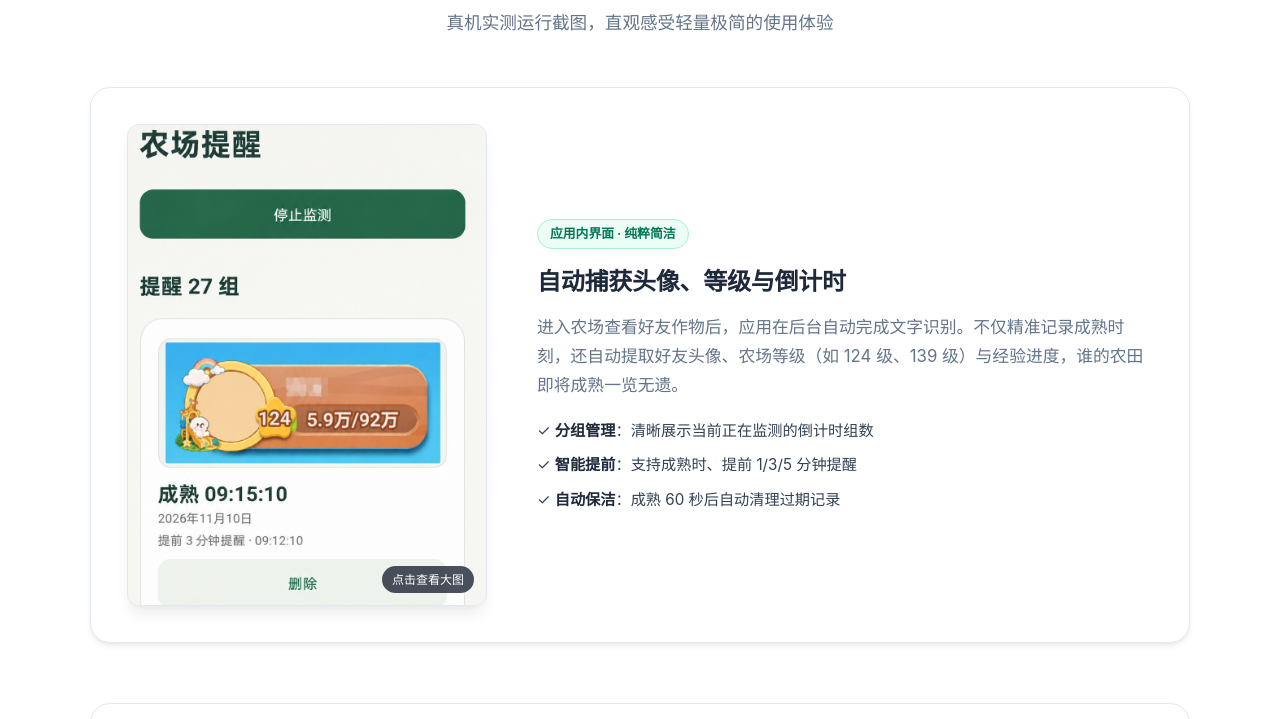
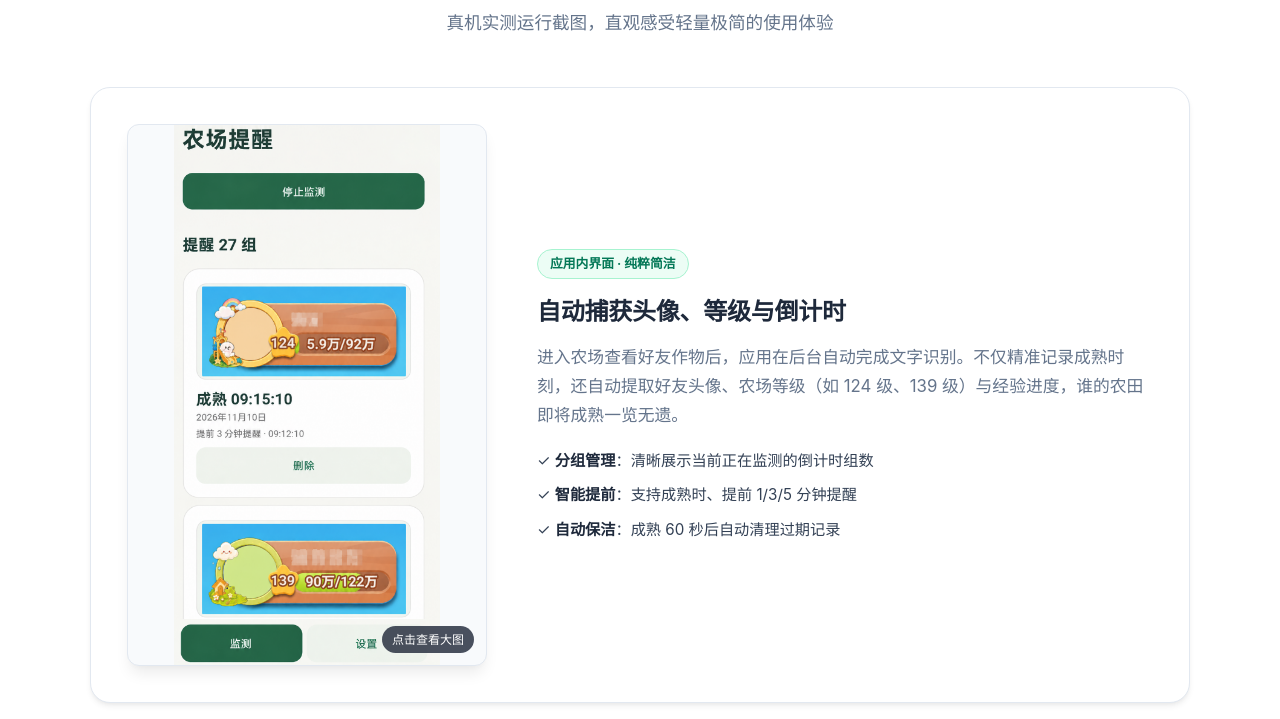
Before and after one commit to xyz1001/farm-reminder, a plain HTML site: page website/index.html in a window 1280 px wide. Shown: the part 873-1592 px from the top of the page. Drawn offline with Linux system fonts and the light colour scheme.

Commit message:
fix(website): crop screenshots for better framing and apply complete pixel mosaic to avatars

```diff
--- a/website/css/style.css
+++ b/website/css/style.css
@@ -473,9 +473,10 @@ body {
 }
 
 .showcase-img-tall {
-  max-height: 480px;
-  object-fit: cover;
-  object-position: top;
+  max-height: 540px;
+  width: auto;
+  max-width: 100%;
+  object-fit: contain;
 }
 
 .showcase-img-wrap:hover .showcase-img {
```
